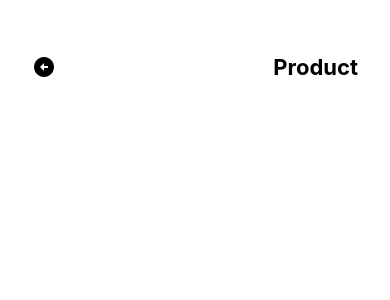
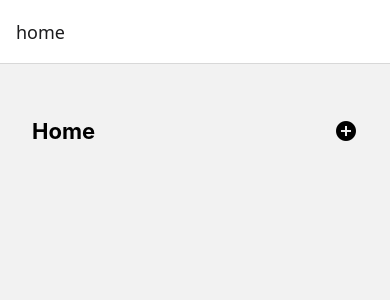
Before and after one commit to rocketseat-education/react-native-navigation-app, a React Native app: screen / in a window 390 px wide. Shown: the top 300 px of the page. Built offline with nearby package versions, Linux system fonts and the light colour scheme.

Commit message:
Navegação - Implementando Stack Navigator

```diff
--- a/App.tsx
+++ b/App.tsx
@@ -1,5 +1,5 @@
-import { Product } from '@/app/Product'
+import { Routes } from '@/routes'
 
 export default function App() {
-  return <Product />
+  return <Routes />
 }
--- /dev/null
+++ b/src/routes/StackRoutes.tsx
@@ -0,0 +1,15 @@
+import { createNativeStackNavigator } from '@react-navigation/native-stack'
+
+import { Home } from '@/app/Home'
+import { Product } from '@/app/Product'
+
+const Stack = createNativeStackNavigator()
+
+export function StackRoutes() {
+  return (
+    <Stack.Navigator initialRouteName="home">
+      <Stack.Screen name="home" component={Home} />
+      <Stack.Screen name="product" component={Product} />
+    </Stack.Navigator>
+  )
+}
--- /dev/null
+++ b/src/routes/index.tsx
@@ -0,0 +1,10 @@
+import { NavigationContainer } from '@react-navigation/native'
+import { StackRoutes } from './StackRoutes'
+
+export function Routes() {
+  return (
+    <NavigationContainer>
+      <StackRoutes />
+    </NavigationContainer>
+  )
+}
--- a/tsconfig.json
+++ b/tsconfig.json
@@ -1,5 +1,6 @@
 {
   "compilerOptions": {
+    "strict": true,
     "paths": {
       "@/*": ["./src/*"]
     }
```
